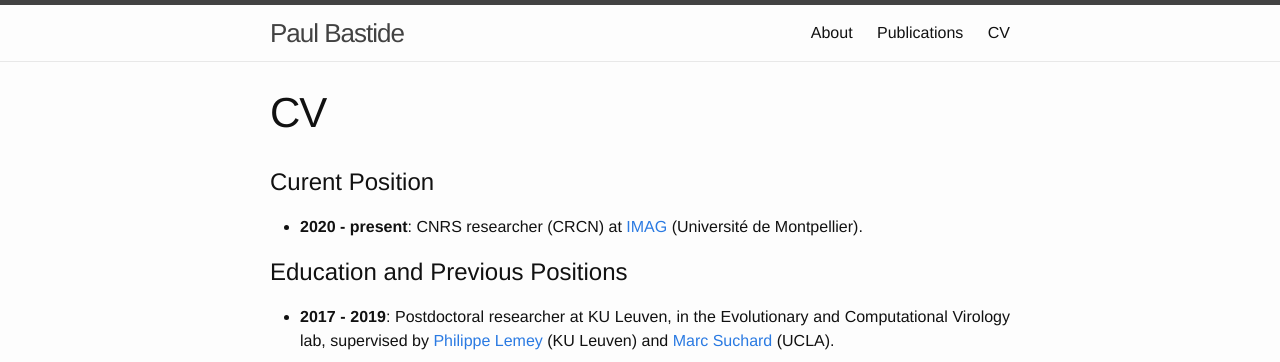
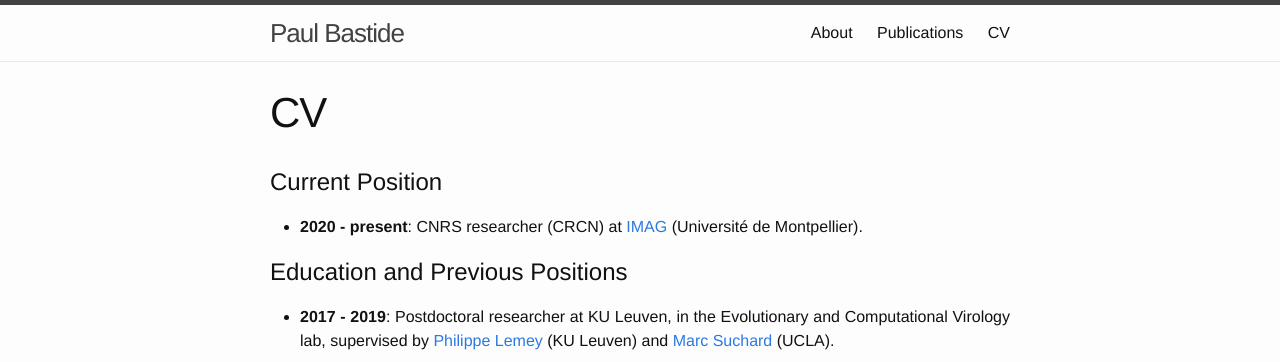
Before and after one commit to pbastide/pbastide.github.io, a Jekyll site: the page built from CV.md, in a window 1280 px wide. Shown: the top 362 px of the page. Built offline with Jekyll 4.4.1, drawn with Linux system fonts in a browser that asks for light colours.

Commit message:
Typo and update.

```diff
--- a/CV.md
+++ b/CV.md
@@ -4,7 +4,7 @@ title: CV
 weight: 4
 ---
 
-# Curent Position
+# Current Position
 
 * **2020 - present**: CNRS researcher (CRCN) at [IMAG](https://imag.edu.umontpellier.fr) (Université de Montpellier).
 
```
Also changed, not shown: 2 other files.
